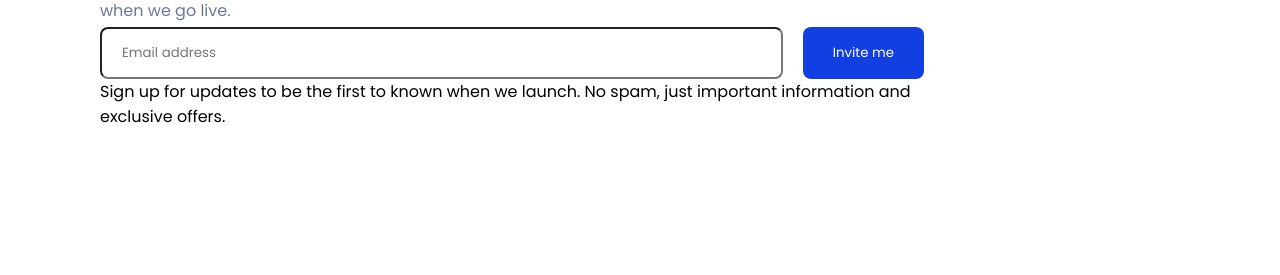
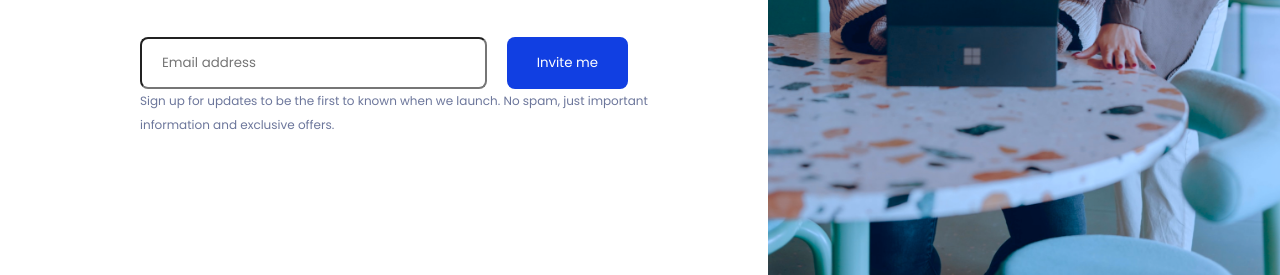
Before and after one commit to OGit02/Learn-slicing-ui-design-htmlcss, a plain HTML site: page index.html in a window 1280 px wide. Shown: the part 525-800 px from the top of the page. Drawn offline with Linux system fonts and the light colour scheme.

Commit message:
'commited'

```diff
--- a/index.html
+++ b/index.html
@@ -8,7 +8,7 @@
     <link rel="preconnect" href="https://fonts.googleapis.com" />
     <link rel="preconnect" href="https://fonts.gstatic.com" crossorigin />
     <link
-      href="https://fonts.googleapis.com/css2?family=Poppins:wght@300;400;500&display=swap"
+      href="https://fonts.googleapis.com/css2?family=Poppins:wght@300;400;700&display=swap"
       rel="stylesheet"
     />
 
--- a/style.css
+++ b/style.css
@@ -10,12 +10,21 @@
 .layout {
   display: flex;
   width: 100%;
+  min-height: 100vh;
 }
 
 .layout-left {
-  width: 80%;
-  padding: 100px;
+  width: 60%;
+  padding: 80px 140px;
 }
+
+.layout-right {
+  width: 40%;
+  background-image: url(./image/Rectangle\ 1.png);
+  background-size: cover;
+  flex-shrink: 0;
+}
+
 .brand {
   margin-bottom: 150px;
   font-size: 20px;
@@ -42,6 +51,7 @@
   font-size: 44px;
   font-weight: 700;
   color: #0a1b59;
+  line-height: 60px;
 }
 
 .lead {
@@ -53,6 +63,7 @@
 
 .invite-form {
   display: flex;
+  margin-top: 40px;
 }
 
 .invite-form input {
@@ -72,3 +83,14 @@
   border-radius: 8px;
   border: none;
 }
+
+.form-text {
+  width: 541px;
+  height: 48px;
+  top: 72px;
+
+  font-weight: 400;
+  font-size: 12px;
+  line-height: 24px;
+  color: rgba(10, 27, 89, 0.6);
+}
```
Also changed, not shown: image/Rectangle 1.png (added).
